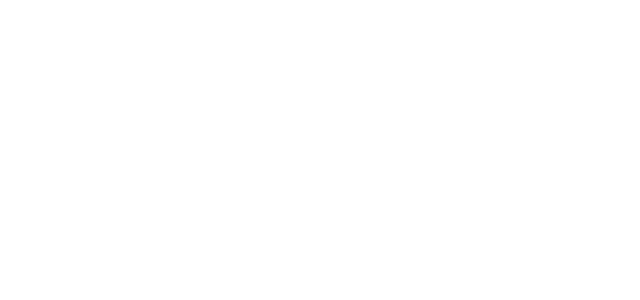
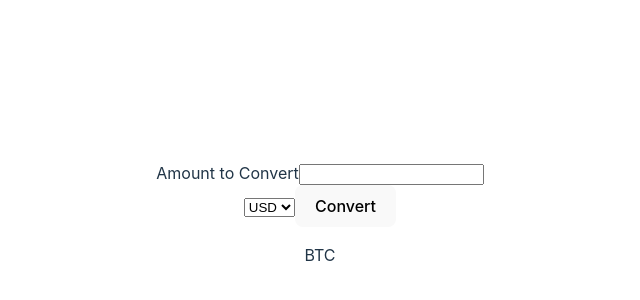
Before and after one commit to roisinoreilly/bitcoin-tracker, a React (Vite) app: page /converter in a window 1280 px wide. Before the commit this address had no page. Shown: the part 178-478 px from the top of the page, without its empty margins (320-960 px from the left). Built offline with nearby package versions, Linux system fonts and the light colour scheme.

Commit message:
add Converter view

```diff
--- a/src/App.jsx
+++ b/src/App.jsx
@@ -1,6 +1,7 @@
 import "./App.css";
 import { BrowserRouter, Routes, Route } from "react-router-dom";
 import Tracker from "./pages/Tracker";
+import Converter from "./pages/Converter";
 
 
 function App() {
@@ -10,6 +11,7 @@
       <BrowserRouter>
         <Routes>
           <Route path="/" element={<Tracker />} />
+          <Route path="/converter" element={<Converter />} />
         </Routes>
       </BrowserRouter>
     </>
--- /dev/null
+++ b/src/pages/Converter.jsx
@@ -0,0 +1,56 @@
+import React, { useState } from "react";
+import axios from "axios";
+
+const Converter = () => {
+  const [inputValue, setInputValue] = useState(0);
+  const [selectedCurrency, setSelectedCurrency] = useState("USD");
+  const [convertedAmount, setConvertedAmount] = useState(null);
+
+  const handleInputChange = (e) => {
+    setInputValue(e.target.value);
+  };
+
+  const handleCurrencyChange = (e) => {
+    setSelectedCurrency(e.target.value);
+  };
+
+  const handleConversion = () => {
+    axios
+      .get(
+        `https://blockchain.info/tobtc?currency=${selectedCurrency}&value=${inputValue}`
+      )
+      .then((response) => {
+        setConvertedAmount(response.data);
+      })
+      .catch((err) => {
+        //TODO: error handling
+        console.log(err)
+        setConvertedAmount(null);
+      });
+  };
+
+  return (
+    <>
+      <div>
+        <label htmlFor="amount to convert">Amount to Convert</label>
+        <input
+          type="number"
+          name="Conversion Input"
+          onChange={handleInputChange}
+        ></input>
+      </div>
+      <select onChange={handleCurrencyChange}>
+        <option value="USD">{"USD"}</option>
+        <option value="GBP">{"GBP"}</option>
+        <option value="CAD">{"CAD"}</option>
+        <option value="EUR">{"EUR"}</option>
+        <option value="AUD">{"AUD"}</option>
+        <option value="JPY">{"JPY"}</option>
+      </select>
+      <button onClick={handleConversion}>Convert</button>
+      <p>{convertedAmount} BTC</p>
+    </>
+  );
+};
+
+export default Converter;
```
